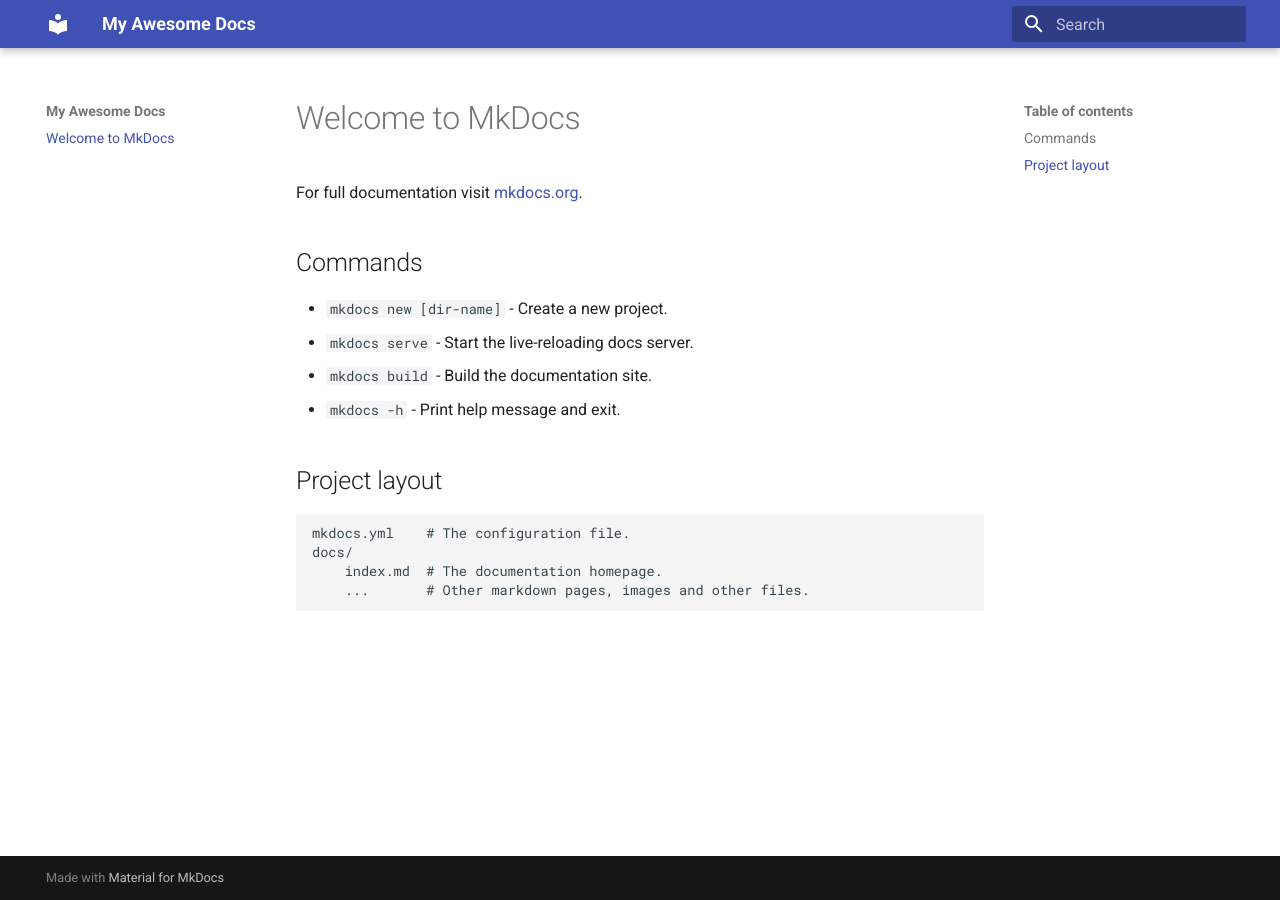
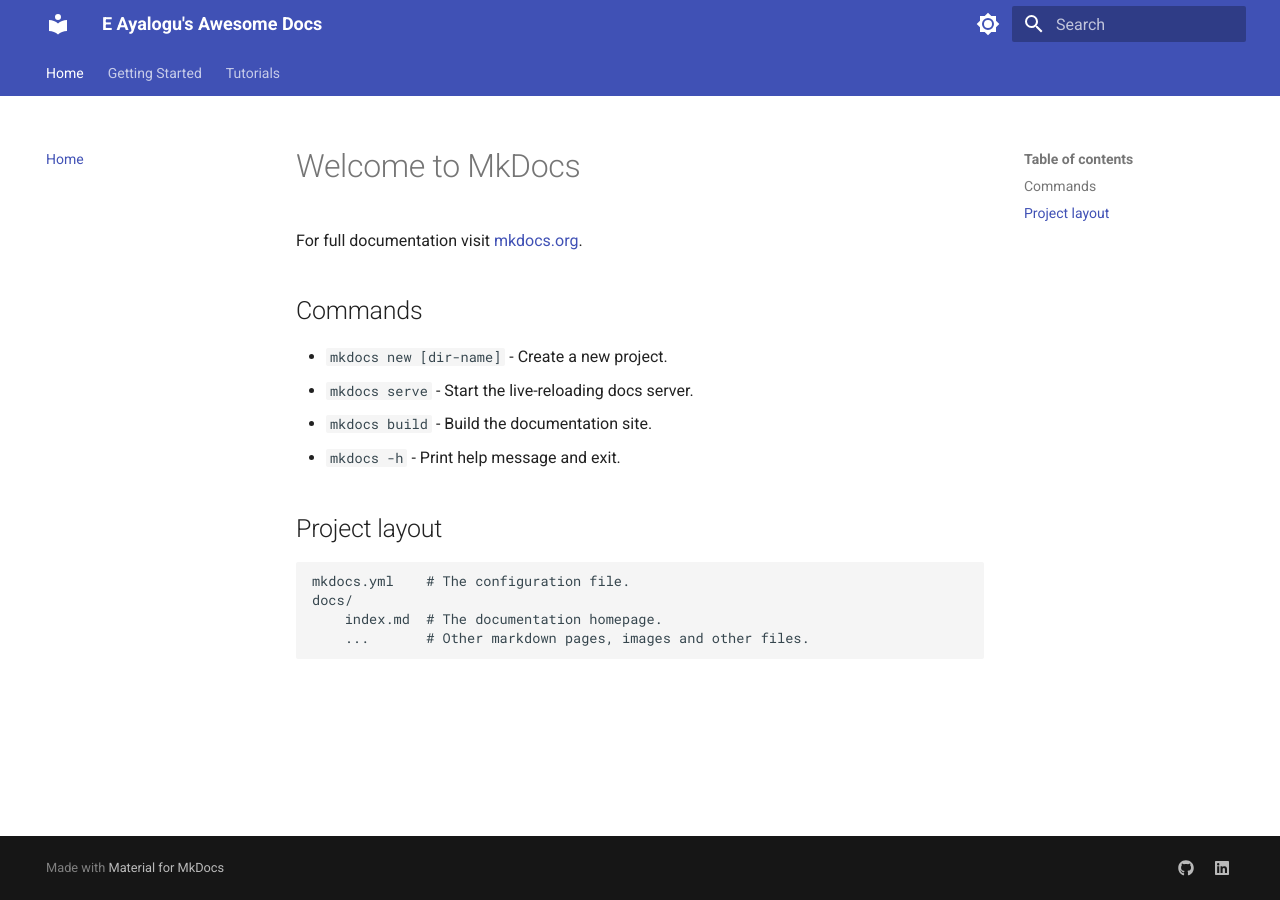
Before and after one commit to Mariamario/mission-critical-portfolio, an MkDocs documentation site: the page built from docs/index.md, in a window 1280 px wide. Built offline with MkDocs 1.6.1 and Material for MkDocs 9.7.7, drawn with Linux system fonts in a browser that asks for light colours.

Commit message:
Add dark mode, social icons, and nav architecture

```diff
--- a/mkdocs.yml
+++ b/mkdocs.yml
@@ -1,12 +1,49 @@
-site_name: My Awesome Docs
+site_name: E Ayalogu's Awesome Docs
 site_url: https://github.io
 
 theme:
   name: material
+
+  # 1. DARK MODE TOGGLE (Switches based on user preference or button click)
+  palette:
+    - media: "(prefers-color-scheme: light)"
+      scheme: default
+      primary: indigo
+      accent: indigo
+      toggle:
+        icon: material/brightness-7
+        name: Switch to dark mode
+    - media: "(prefers-color-scheme: dark)"
+      scheme: slate
+      primary: indigo
+      accent: indigo
+      toggle:
+        icon: material/brightness-4
+        name: Switch to light mode
+
   features:
-    - search.suggest      # Shows search suggestions while typing
-    - search.highlight    # Highlights the matching search words on the page
-    - search.share        # Adds a button to copy a link directly to a search result
+    - search.suggest
+    - search.highlight
+    - search.share
+    - navigation.tabs       # Optional: Adds a nice top horizontal menu bar
+
+# 2. ORGANIZE MULTIPLE PAGES (Sets up your side menu structure)
+nav:
+  - Home: index.md
+  - Getting Started:
+    - Overview: getting-started/overview.md
+    - Installation: getting-started/install.md
+  - Tutorials:
+    - First Guide: tutorials/guide1.md
 
 plugins:
-  - search                # Activates the built-in search engine
+  - search
+
+# 3. CUSTOM SOCIAL LINKS (Adds links into the bottom footer)
+extra:
+  social:
+    - icon: fontawesome/brands/github
+      link: https://mariamario.github.io/my-docs-site/
+      name: Mariamario on GitHub
+    - icon: fontawesome/brands/linkedin
+      link: https://www.linkedin.com/in/emenike-ayalogu-0399b876/   # Optional: update or delete
```
Also changed, not shown: docs/getting-started/install.md (added), docs/getting-started/overview.md (added), docs/tutorials/guide1.md (added).
